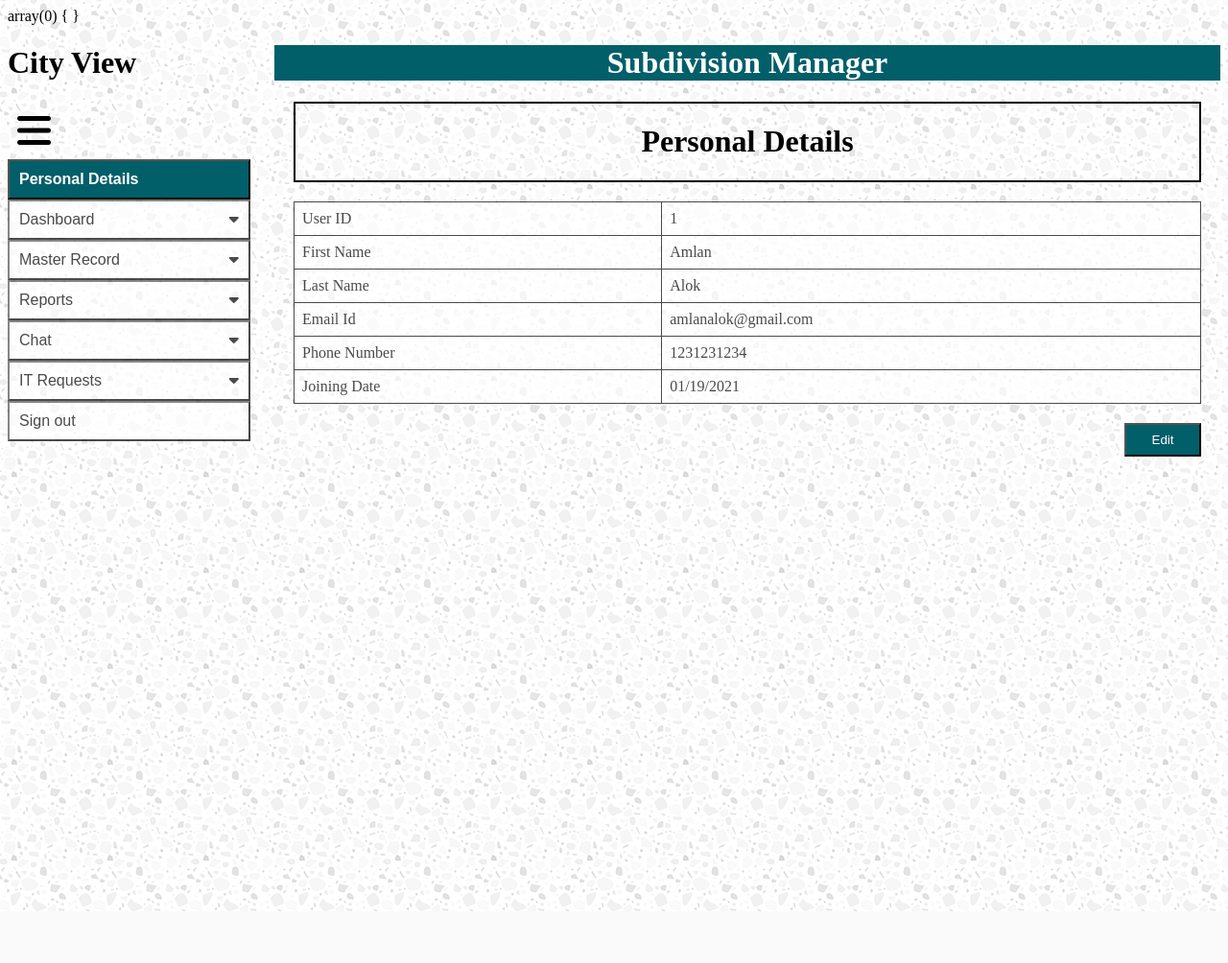
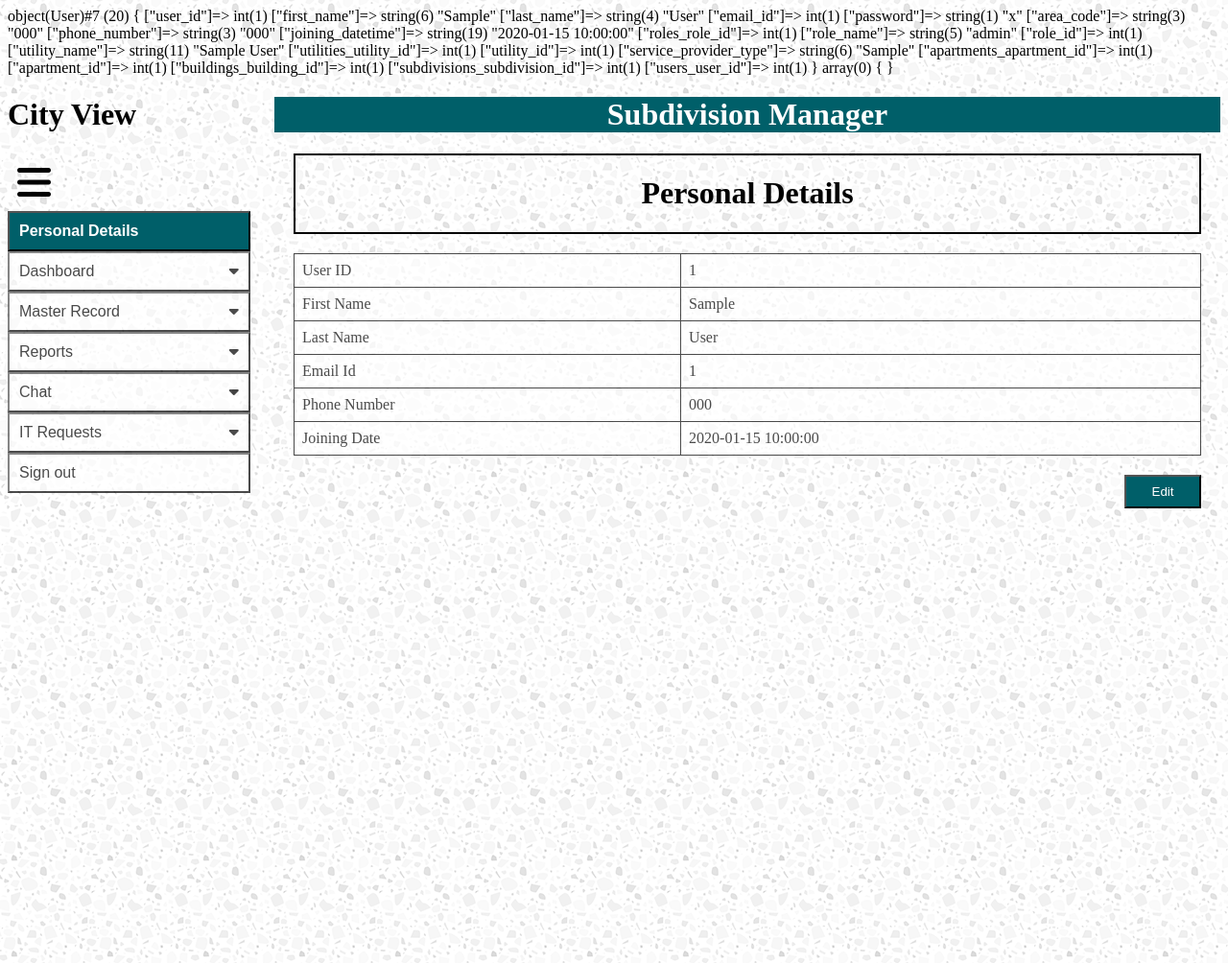
Before and after one commit to AmlanAlok/uta-wdm-phase-4, a PHP site: page /YouareonDefault/subdivision-manager/subdivision-manager.php?user_id=1 in a window 1280 px wide. Shown: the whole page at 96% size. Before the commit the page ends 950 px from the top, so only its background shows below. Run offline with PHP 8.4, Linux system fonts and the light colour scheme; tables that the repository leaves empty or names only in its code hold one stand-in row (values such as "Sample post"); some libraries are stand-ins or nearby versions.

Commit message:
completed sm personal details

```diff
--- a/YouareonDefault/building-manager/building-manager.php
+++ b/YouareonDefault/building-manager/building-manager.php
@@ -157,7 +157,7 @@ if ($_SERVER["REQUEST_METHOD"] == "GET"){
                                 <td>$20.00</td>
                                 <td>$130.00</td>
                             </tr>
-                            <?php } ?>
+                            <?php  ?>
                             <!-- <tr>
                                 <td>102</td>
                                 <td>$100.00</td>
--- a/YouareonDefault/subdivision-manager/subdivision-manager.php
+++ b/YouareonDefault/subdivision-manager/subdivision-manager.php
@@ -3,7 +3,7 @@
 require '../../service/SubdivisionManagerService.php';
 
 $userId = $_GET['user_id'];
-
+$eb = [999,888,777];
 $subdivisionManagerService = new SubdivisionManagerService();
 
 if ($_SERVER["REQUEST_METHOD"] == "POST"){
@@ -15,10 +15,13 @@ if ($_SERVER["REQUEST_METHOD"] == "POST"){
 
 }
 
-$subdivisionManagerService->utilityReportData($userId);
+$personalDetails = $subdivisionManagerService->getPersonalDetails($userId);
+var_dump($personalDetails);
+$utilityReportData = $subdivisionManagerService->utilityReportData($userId);
 
 // $months = ['Jan','Feb'];
-// $eb = [12, 20];
+// $eb = [12, 20, 30];
+
 
 // $buildingManagerRecordList = $subdivisionManagerService->fetchAllBuildingManagerRecords();
 // $apartmentOwnerRecordList = $subdivisionManagerService->fetchAllApartmentOwnerRecords();
@@ -116,27 +119,27 @@ $subdivisionManagerService->utilityReportData($userId);
 
                             <tr>
                                 <td>User ID</td>
-                                <td>1</td>
+                                <td><?= $personalDetails->user_id; ?></td>
                             </tr>
                             <tr>
                                 <td>First Name</td>
-                                <td>Amlan</td>
+                                <td><?= $personalDetails->first_name; ?></td>
                             </tr>
                             <tr>
                                 <td>Last Name</td>
-                                <td>Alok</td>
+                                <td><?= $personalDetails->last_name; ?></td>
                             </tr>
                             <tr>
                                 <td>Email Id</td>
-                                <td>amlanalok@gmail.com</td>
+                                <td><?= $personalDetails->email_id; ?></td>
                             </tr>
                             <tr>
                                 <td>Phone Number</td>
-                                <td>1231231234</td>
+                                <td><?= $personalDetails->phone_number; ?></td>
                             </tr>
                             <tr>
                                 <td>Joining Date</td>
-                                <td>01/19/2021</td>
+                                <td><?= $personalDetails->joining_datetime; ?></td>
                             </tr>
                         </table>
                     </div>
@@ -386,11 +389,19 @@ $subdivisionManagerService->utilityReportData($userId);
                 <div class="section-heading"><h1>Electricity Dashboard</h1></div>
 
                 <div>
+                    <div>
+                        <input type="text" id="mojo" value=" <?= $eb; ?>">
+                    </div>
+
                     <canvas id="electricity-chart"></canvas>
                 </div>
 
                 <script>
                     let eChart = document.getElementById('electricity-chart').getContext('2d');
+
+                    // let polo = document.getElementById('mojo').value;
+                    // let polo = <?php  $eb ?>;
+                    // console.log(polo);
 
                     let eDashboard = new Chart(eChart, {
                         type:'bar',
@@ -398,11 +409,23 @@ $subdivisionManagerService->utilityReportData($userId);
                             labels: ['Jan','Feb','Mar'],
                             datasets:[{
                                 label:'Bill Amount',
-                                data: [20, 30, 50],
+                                data: [10, 20, 30],
                                 backgroundColor:'green'
                             }]
                         }
                     });
+
+                    // let eDashboard = new Chart(eChart, {
+                    //     type:'bar',
+                    //     data:{
+                    //         labels: ['Jan','Feb','Mar'],
+                    //         datasets:[{
+                    //             label:'Bill Amount',
+                    //             data: [20, 30, 50],
+                    //             backgroundColor:'green'
+                    //         }]
+                    //     }
+                    // });
 
 
                 </script>
--- a/service/SubdivisionManagerService.php
+++ b/service/SubdivisionManagerService.php
@@ -3,6 +3,7 @@
 // require 'MasterRecordService.php';
 require 'SubdivisionService.php';
 // require '../model/SubdivisionUtilityBillRecord.php';
+require 'UserService.php';
 
 class SubdivisionManagerService {
 
@@ -36,6 +37,11 @@ class SubdivisionManagerService {
 		// 		// water;
 		// }
 	}
+
+	function getPersonalDetails($userId){
+		$userService = new UserService();
+    	return $userService->getuserById($userId);
+	}
 	// function fetchAllBuildingManagerRecords(){
 
 	// 	$masterRecordService = new MasterRecordService();
--- a/sql-scripts/db data.sql
+++ b/sql-scripts/db data.sql
@@ -44,4 +44,5 @@ SELECT b.building_name, a.apartment_number, aub.utility_monthly_bill_amount, aub
 inner join apartments as a on aub.apartments_apartment_id = a.apartment_id
 inner join buildings as b on aub.buildings_building_id = b.building_id
 inner join utilities as u on aub.utilities_utility_id = u.utility_id
-WHERE aub.subdivisions_subdivision_id = 4;
+WHERE aub.subdivisions_subdivision_id = 4
+and aub.month = 4 and aub.year = 2021;
```
